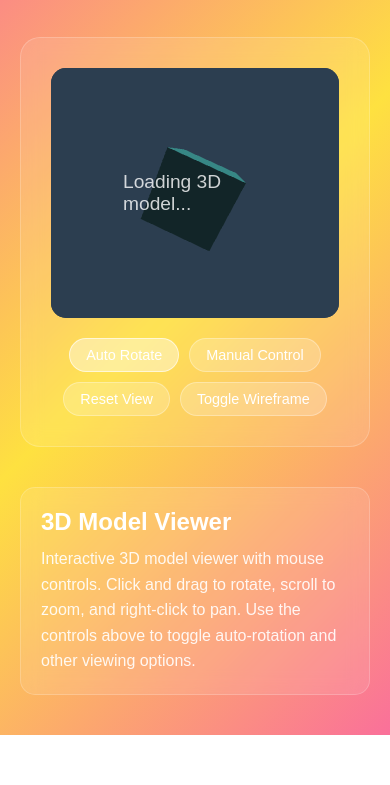
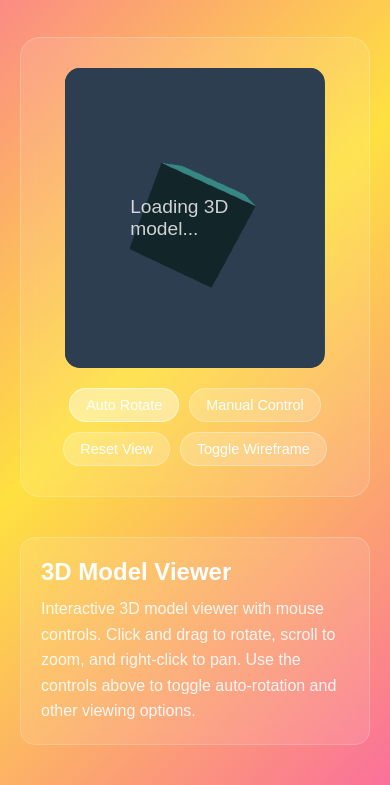
Before and after one commit to smsilva23/art101, a plain HTML site: page 3d-works.html in a window 390 px wide. Shown: the part 162-947 px from the top of the page. Before the commit the page ends 897 px from the top, so only its background shows below. Drawn offline with nearby package versions, Linux system fonts and the light colour scheme.

Commit message:
Adjust 3D viewport: narrower width (70%) and taller height (400px)

```diff
--- a/3d-works.html
+++ b/3d-works.html
@@ -76,12 +76,13 @@
         }
 
         #viewer {
-            width: 100%;
-            height: 300px;
+            width: 70%;
+            height: 400px;
             border-radius: 15px;
             background: linear-gradient(135deg, #2c3e50 0%, #34495e 100%);
             position: relative;
             overflow: hidden;
+            margin: 0 auto;
         }
 
         .controls {
@@ -157,7 +158,8 @@
             }
 
             #viewer {
-                height: 250px;
+                width: 90%;
+                height: 300px;
             }
 
             .controls {
```
